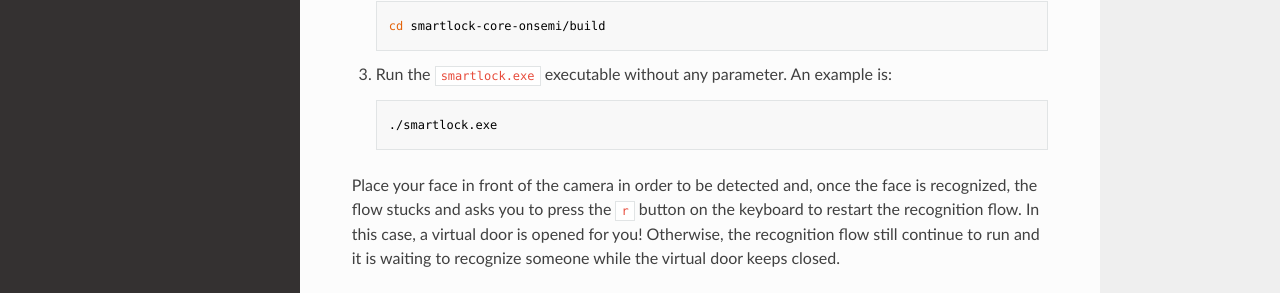
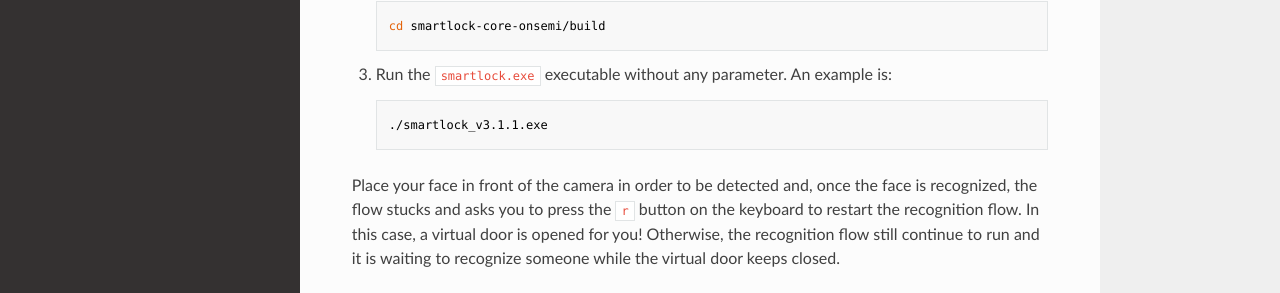
Before and after one commit to MakarenaLabs/SmartLock-Documentation, an MkDocs documentation site: the page built from markdown/boards/amd-kria-kv260/run-smartlock.md, in a window 1280 px wide and 900 px high, scrolled down 731 px. Shown: the part 476-769 px from the top of the window. Built offline with MkDocs 1.6.1, drawn with Linux system fonts in a browser that asks for light colours; nearby versions of some CDN libraries.

Commit message:
Updated executable name

```diff
--- a/markdown/boards/amd-kria-kv260/run-smartlock.md
+++ b/markdown/boards/amd-kria-kv260/run-smartlock.md
@@ -51,7 +51,7 @@ Let's start with the run of the software.
 
 3. Run the `smartlock.exe` executable without any parameter. An example is:
 
-        ./smartlock.exe
+        ./smartlock_v3.1.1.exe
 
    Place your face in front of the camera in order to be detected and, once the face is recognized, the flow stucks and
    asks you to press the `r` button on the keyboard to restart the recognition flow. In this case, a virtual door is
```
